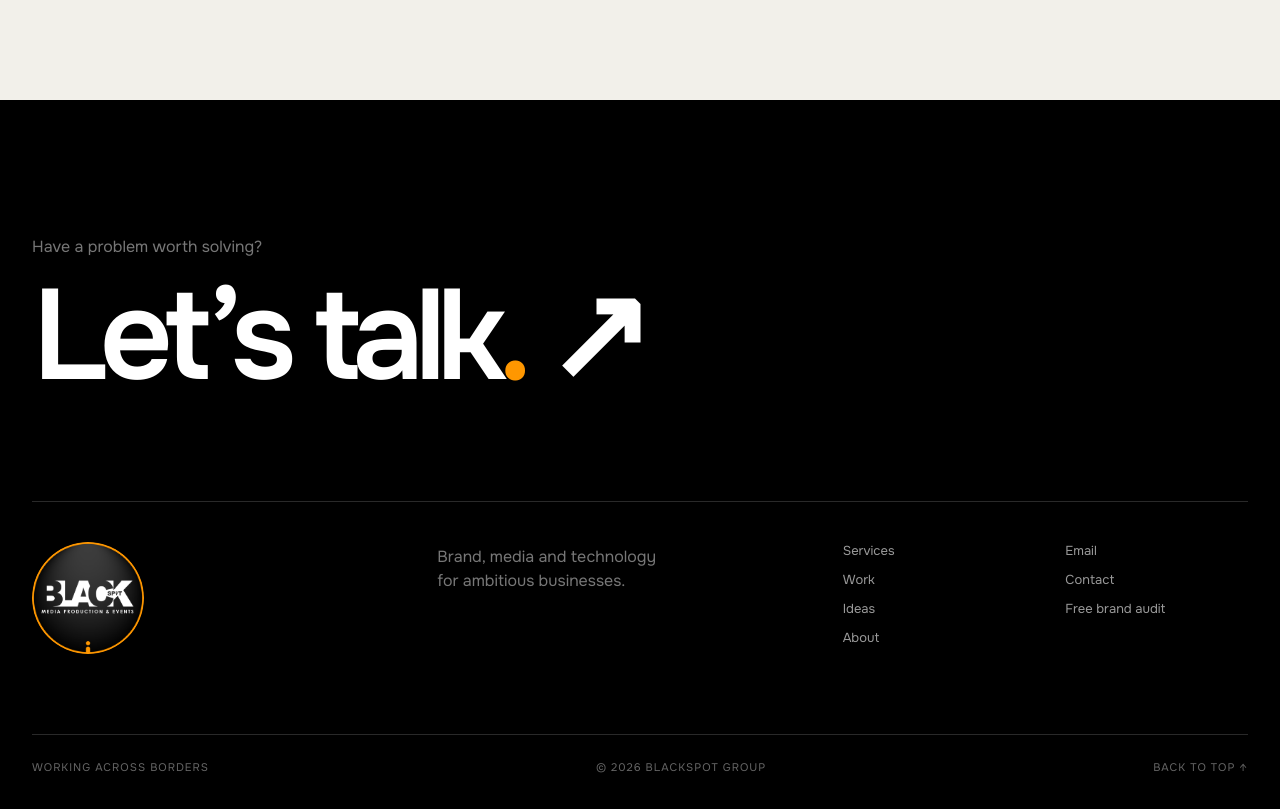
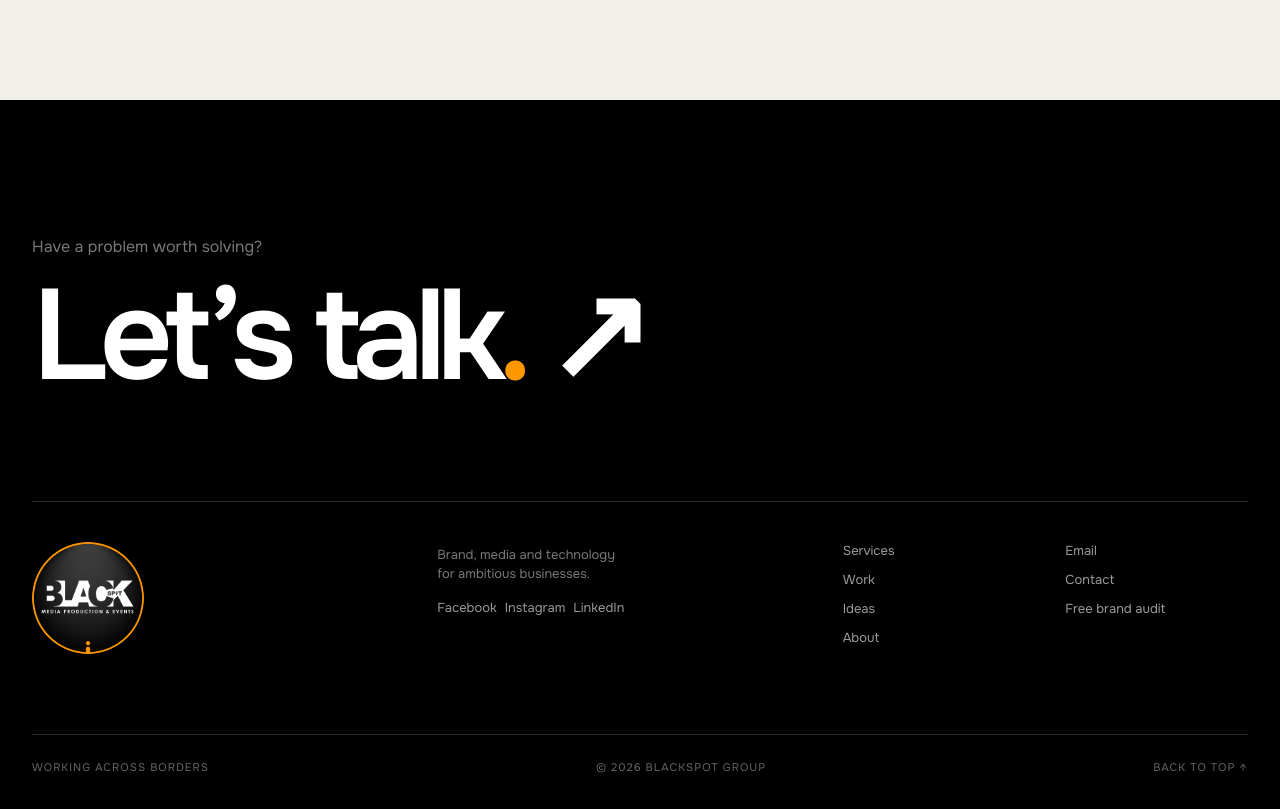
Before and after one commit to Blackspot-Media-Productions/blackspot_marketing_website, a Next.js app: page /work in a window 1280 px wide. Shown: the part 1584-2393 px from the top of the page. Built offline with nearby package versions, Linux system fonts and the light colour scheme; no server answers; the database is empty.

Commit message:
fixed image upload bug and add social media links to footer

```diff
--- a/app/admin/new/PostEditor.tsx
+++ b/app/admin/new/PostEditor.tsx
@@ -148,7 +148,8 @@ export function PostEditor({
     if (!files?.length) return;
     try {
       for (const file of Array.from(files)) {
-        const url = await uploadMedia(file, setUploadLabel);
+        let url = await uploadMedia(file, setUploadLabel);
+        url = "https://" + url;
         if (target === "cover") update("cover", url);
         if (target === "video") update("video", url);
         if (target === "images") {
--- a/app/components/SiteChrome.tsx
+++ b/app/components/SiteChrome.tsx
@@ -1,39 +1,141 @@
 import React from "react";
 import { getDomain } from "../utils";
 
-export const auditLink = (placement: string) => `https://audit.theblackspotgroup.com/?utm_source=website&utm_medium=referral&utm_campaign=brand_audit&utm_content=${placement}`;
+export const auditLink = (placement: string) =>
+  `https://audit.theblackspotgroup.com/?utm_source=website&utm_medium=referral&utm_campaign=brand_audit&utm_content=${placement}`;
 
 export function Header() {
-  return <nav className="nav shell" aria-label="Main navigation">
-    <a className="brand logoBrand" href="/" aria-label="Blackspot home"><img src="/blackspot-logo.png" alt="Blackspot Media Production & Events"/></a>
-    <div className="navLinks"><a href="/services">Services</a><a href="/work">Work</a><a href="/blog">Ideas</a><a href="/about">About</a><a href="/contact">Contact</a></div>
-    <a className="navCta" href={auditLink("header")}>Get your free audit <span>↗</span></a>
-  </nav>;
+  return (
+    <nav className="nav shell" aria-label="Main navigation">
+      <a className="brand logoBrand" href="/" aria-label="Blackspot home">
+        <img
+          src="/blackspot-logo.png"
+          alt="Blackspot Media Production & Events"
+        />
+      </a>
+      <div className="navLinks">
+        <a href="/services">Services</a>
+        <a href="/work">Work</a>
+        <a href="/blog">Ideas</a>
+        <a href="/about">About</a>
+        <a href="/contact">Contact</a>
+      </div>
+      <a className="navCta" href={auditLink("header")}>
+        Get your free audit <span>↗</span>
+      </a>
+    </nav>
+  );
 }
+
+type FooterLinkType = "booking" | "facebook" | "instagram" | "linkedin";
 
 export async function Footer() {
   const { host } = await getDomain();
 
-  function bookingLink() {
-    if (host?.includes('.co.uk')) {
-      return "https://booking.blackspotmedia.co.uk";
+  function getLink(type: FooterLinkType = "booking") {
+    const isUkDomain = host?.includes(".co.uk");
+
+    switch (type) {
+      case "facebook":
+        if (isUkDomain) {
+          return "https://www.facebook.com/share/1DKnNYZ7JL/?mibextid=wwXIfr";
+        }
+
+        return "https://www.facebook.com/share/1DL7ghQwy8/?mibextid=wwXIfr";
+      case "instagram":
+        if (isUkDomain) {
+          return "https://www.instagram.com/blackspotmediaproductionsuk?igsi=cDc4dWV2ZHB6ZWZ2";
+        }
+
+        return "https://www.instagram.com/blackspotmediaproduction?igsi=MWZ4NWRlNGpsbXpleg==";
+      case "linkedin":
+        return "https://www.linkedin.com/company/blackspotmediaproductionandevents/";
+      case "booking":
+      default:
+        if (isUkDomain) {
+          return "https://booking.blackspotmedia.co.uk";
+        }
+
+        return "https://booking.theblackspotgroup.com/";
     }
-
-    return "https://booking.theblackspotgroup.com/";
   }
 
-  return <footer className="footer shell">
-    <div className="footerLead"><p>Have a problem worth solving?</p><a href={bookingLink()}>Let’s talk<span>.</span> ↗</a></div>
-    <div className="footerGrid"><div className="footerLogo"><img src="/blackspot-logo.png" alt="Blackspot Media Production & Events"/></div><p>Brand, media and technology<br />for ambitious businesses.</p><div><a href="/services">Services</a><a href="/work">Work</a><a href="/blog">Ideas</a><a href="/about">About</a></div><div><a href="mailto:info@theblackspotgroup.com">Email</a><a href="/contact">Contact</a><a href={auditLink("footer")}>Free brand audit</a></div></div>
-    <div className="footerBase"><span>Working across borders</span><span>© 2026 Blackspot Group</span><a href="#top">Back to top ↑</a></div>
-  </footer>;
+  return (
+    <footer className="footer shell">
+      <div className="footerLead">
+        <p>Have a problem worth solving?</p>
+        <a href={getLink()}>
+          Let’s talk<span>.</span> ↗
+        </a>
+      </div>
+      <div className="footerGrid">
+        <div className="footerLogo">
+          <img
+            src="/blackspot-logo.png"
+            alt="Blackspot Media Production & Events"
+          />
+        </div>
+        <div>
+          <p>
+            Brand, media and technology
+            <br />
+            for ambitious businesses.
+          </p>
+          <div style={{ display: "flex", alignItems: "center", columnGap: 8, fontSize: 13 }}>
+            {["Facebook", "Instagram", "LinkedIn"].map((sm) => (
+              <a
+                key={sm.toLowerCase()}
+                href={getLink(sm.toLowerCase() as FooterLinkType)}
+              >
+                {sm}
+              </a>
+            ))}
+          </div>
+        </div>
+        <div>
+          <a href="/services">Services</a>
+          <a href="/work">Work</a>
+          <a href="/blog">Ideas</a>
+          <a href="/about">About</a>
+        </div>
+        <div>
+          <a href="mailto:info@theblackspotgroup.com">Email</a>
+          <a href="/contact">Contact</a>
+          <a href={auditLink("footer")}>Free brand audit</a>
+        </div>
+      </div>
+      <div className="footerBase">
+        <span>Working across borders</span>
+        <span>© 2026 Blackspot Group</span>
+        <a href="#top">Back to top ↑</a>
+      </div>
+    </footer>
+  );
 }
 
-export function PageHero({ title, accent, intro }: { title: string; accent: string; intro: string }) {
+export function PageHero({
+  title,
+  accent,
+  intro,
+}: {
+  title: string;
+  accent: string;
+  intro: string;
+}) {
   return (
     <section className="pageHero shell" id="top">
-      <h1 data-reveal>{title}<br/><em>{accent}</em></h1>
-      <p className="pageIntro" data-reveal style={{ "--reveal-delay": "80ms" } as React.CSSProperties}>{intro}</p>
+      <h1 data-reveal>
+        {title}
+        <br />
+        <em>{accent}</em>
+      </h1>
+      <p
+        className="pageIntro"
+        data-reveal
+        style={{ "--reveal-delay": "80ms" } as React.CSSProperties}
+      >
+        {intro}
+      </p>
     </section>
   );
 }
```
